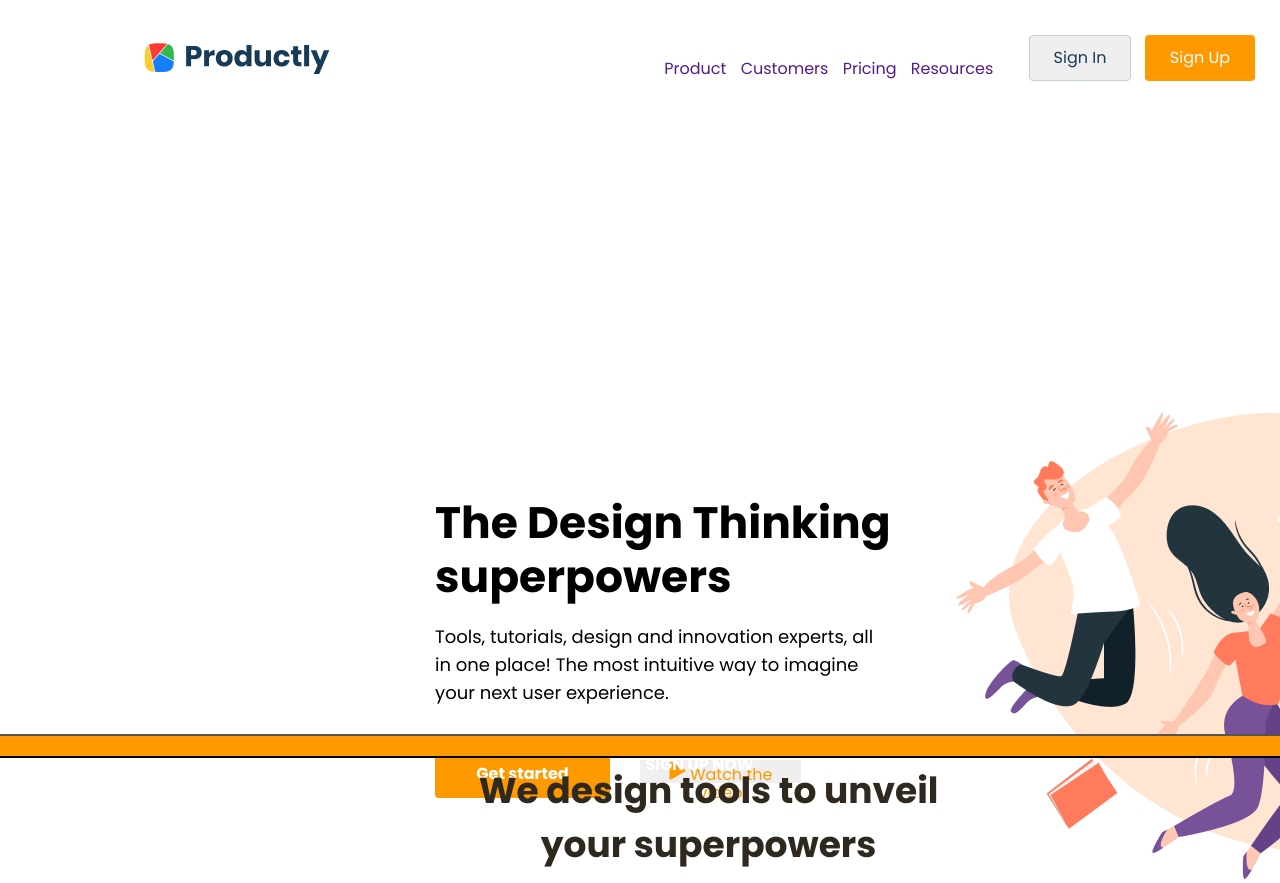
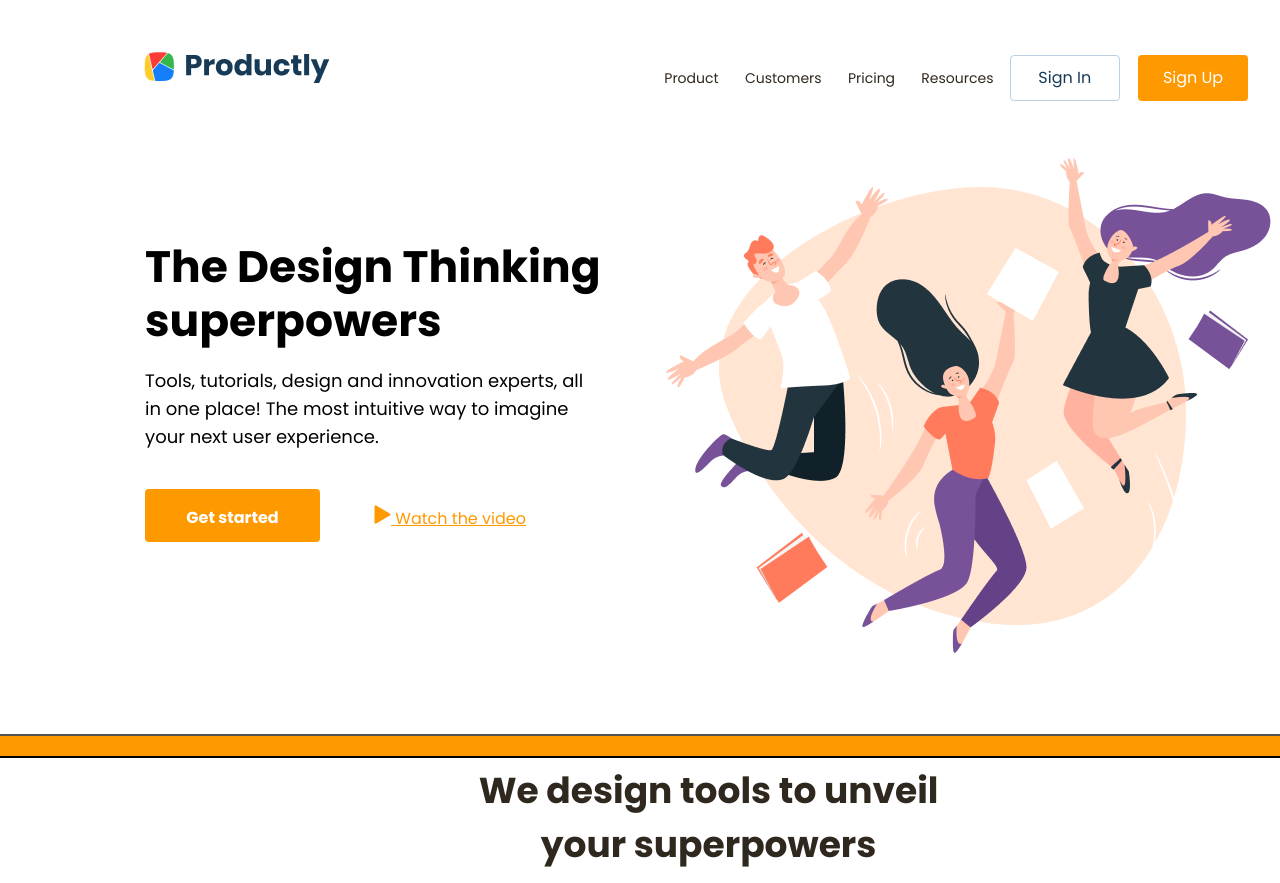
Before and after one commit to Martinasoomro/figma, a plain HTML site: page index.html in a window 1280 px wide. Shown: the top 883 px of the page. Drawn offline with Linux system fonts and the light colour scheme.

Commit message:
Added hover effect on nav links and buttons. Finished header.

```diff
--- a/index.html
+++ b/index.html
@@ -32,7 +32,6 @@
           Tools, tutorials, design and innovation experts, all in one place! The
           most intuitive way to imagine your next user experience.
         </p>
-
         <div>
           <button class="get-started">
             <p>Get started</p>
@@ -42,11 +41,11 @@
             <img src="img/Triangle Copy 6.png" alt="Triangle" />
             <span>Watch the video</span>
           </button>
+        </div>
+      </div>
 
-          <div class="img-right">
-            <img src="img/Image.png" alt="Image happy people" />
-          </div>
-        </div>
+      <div class="img-right">
+        <img src="img/Image.png" alt="Image happy people" />
       </div>
     </header>
 
--- a/style/index.css
+++ b/style/index.css
@@ -28,20 +28,29 @@
 }
 
 .sign-in {
-  position: absolute;
+  /* position: absolute; */
   left: 73.5%;
   right: 19.21%;
   top: 19.23%;
   bottom: 21.79%;
   color: #173a56;
-  background-color: none;
+  background-color: white;
   border: 1px solid #bcd0e5;
   box-sizing: border-box;
   border-radius: 4px;
+  margin-top: 35px;
+  margin-bottom: 47px;
+  height: 46px;
+  width: 110px;
+}
+
+.sign-in:hover {
+  background-color: #ff9900;
+  color: white;
 }
 
 .sign-up {
-  position: absolute;
+  /* position: absolute; */
   left: 81.79%;
   right: 10.36%;
   top: 19.23%;
@@ -50,27 +59,55 @@
   background-color: #ff9900;
   border-radius: 4px;
   border: none;
+  margin-top: 35px;
+  margin-right: 145px;
+  margin-left: 14px;
+  margin-bottom: 47px;
+  height: 46px;
+  width: 110px;
+}
+
+.sign-up:hover {
+  background-color: white;
+  color: black;
+  border: 1px solid #bcd0e5;
 }
 
 .navlinks {
   text-decoration: none;
   padding-left: 10px;
+  height: 28px;
+  left: 46.07%;
+  right: 28.93%;
+  top: calc(50% - 28px / 2);
+  font-size: 14px;
+  line-height: 2px;
+  word-spacing: 27px;
+  color: #2f281e;
+  margin-right: 12px;
+}
+
+.navlinks:hover {
+    color: #ff9900;
+  }
 }
 
 .header {
-  position: absolute;
   width: 1126px;
   height: 496px;
   left: 145px;
   top: 128px;
+  bottom: 110px;
+  right: 129px;
 }
 
 .left-side {
-  position: absolute;
-  width: 1126px;
-  height: 496px;
+  /* position: absolute; */
+  width: 518px;
+  height: 331px;
   left: 145px;
-  top: 128px;
+  top: 211px;
+  margin-right: 737px;
 }
 
 .img-right {
@@ -79,10 +116,8 @@
   height: 496px;
   left: 666px;
   top: 128px;
-  /* margin-left: 129px;
   margin-top: 30px;
-  margin-left: 666px;
-  margin-bottom: 110px; */
+  margin-right: 129px;
 }
 
 .text {
@@ -132,12 +167,14 @@
 
 .button-watch-the-video {
   position: absolute;
-  width: 161px;
+  width: 200px;
   height: 23px;
   left: 350px;
   top: 504px;
   border: none;
   color: #ff9900;
+  text-decoration: underline;
+  background-color: white;
 }
 
 .text-watch {
@@ -196,6 +233,8 @@
   height: 204px;
   left: 1422px;
   top: 162px;
+  margin-right: 144px;
+  margin-bottom: 144px;
 }
 
 .icon-1 {
@@ -222,7 +261,7 @@
   bottom: 0%;
   background: #4dadf7;
   border-radius: 19px;
-  position: absolute;
+  /* position: absolute;
   left: 0%;
   right: 0%;
   top: 50%;
@@ -231,7 +270,7 @@
   mix-blend-mode: normal;
   opacity: 0.85;
   filter: blur(27.1828px);
-  border-radius: 19px;
+  border-radius: 19px; */
 }
 
 .card-2 {
```
